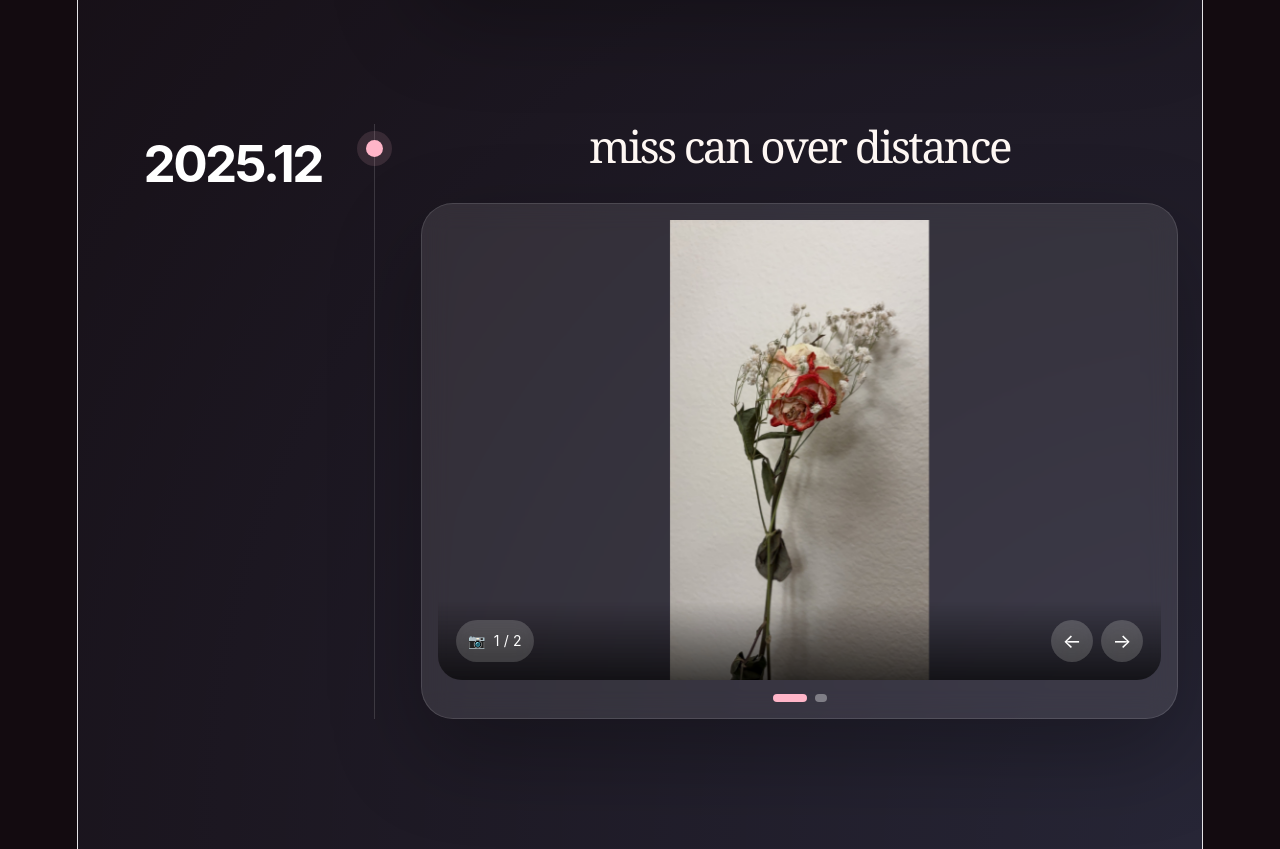
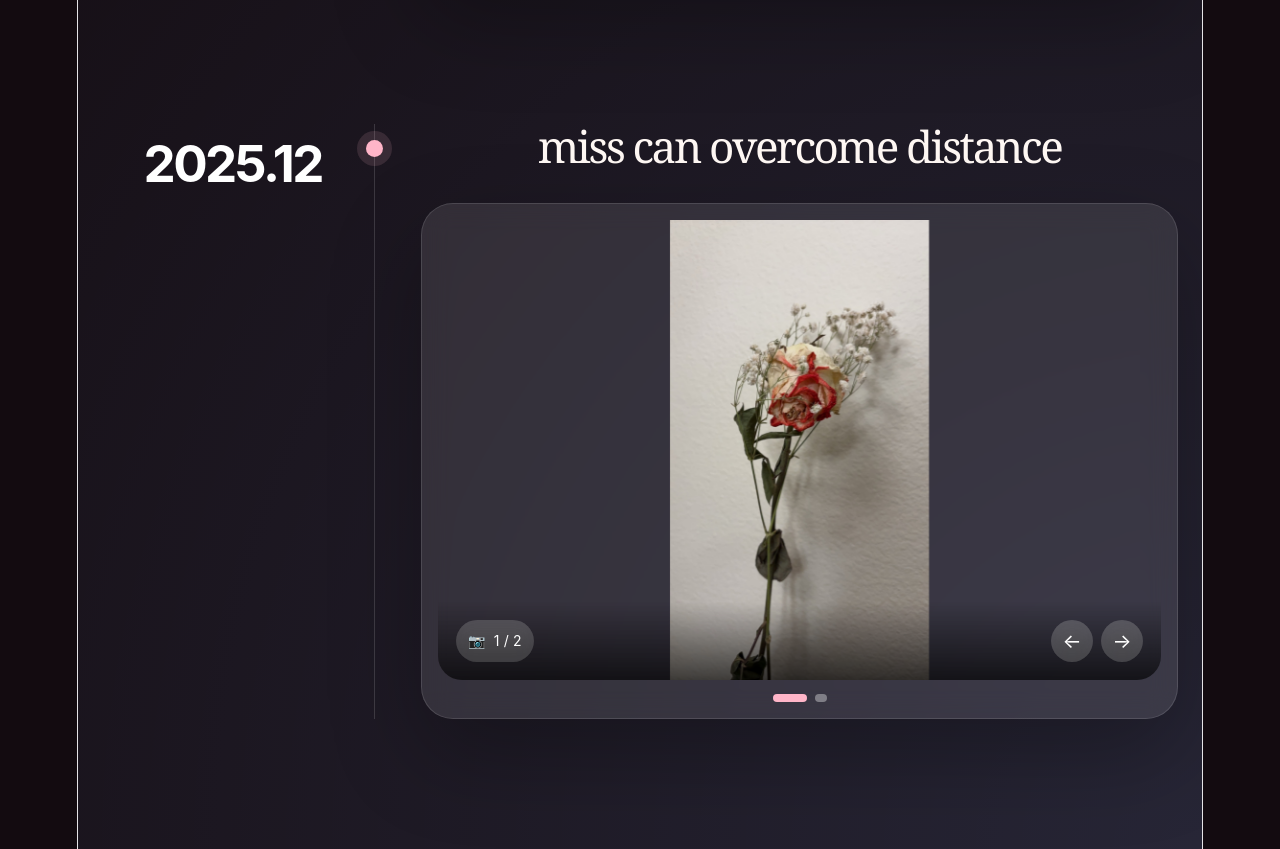
Before and after one commit to onsYang/anniversary-page, a React (Vite) app: page / in a window 1280 px wide. Shown: the part 5360-6209 px from the top of the page. Built offline with nearby package versions, Linux system fonts and the light colour scheme.

Commit message:
Fix final title: miss can overcome distance
Co-authored-by: Copilot <223556219+Copilot@users.noreply.github.com>

```diff
--- a/src/App.jsx
+++ b/src/App.jsx
@@ -34,7 +34,7 @@ const timeline = [
   },
   {
     date: "2025.12",
-    title: "miss can over distance",
+    title: "miss can overcome distance",
     photos: ["photos/2025_12_num1.JPG", "photos/2025_12_num2.jpg"],
   },
 ];
```
